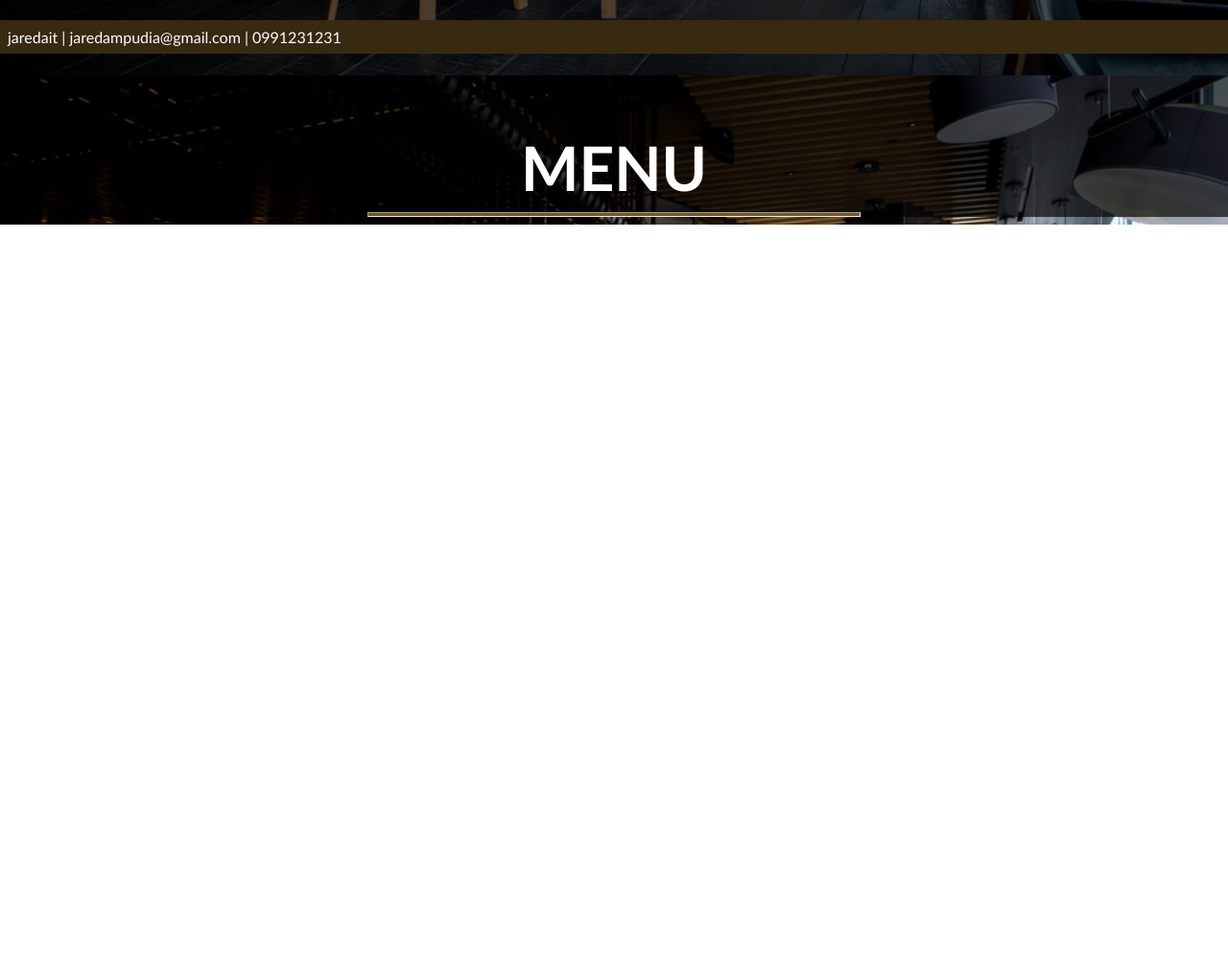
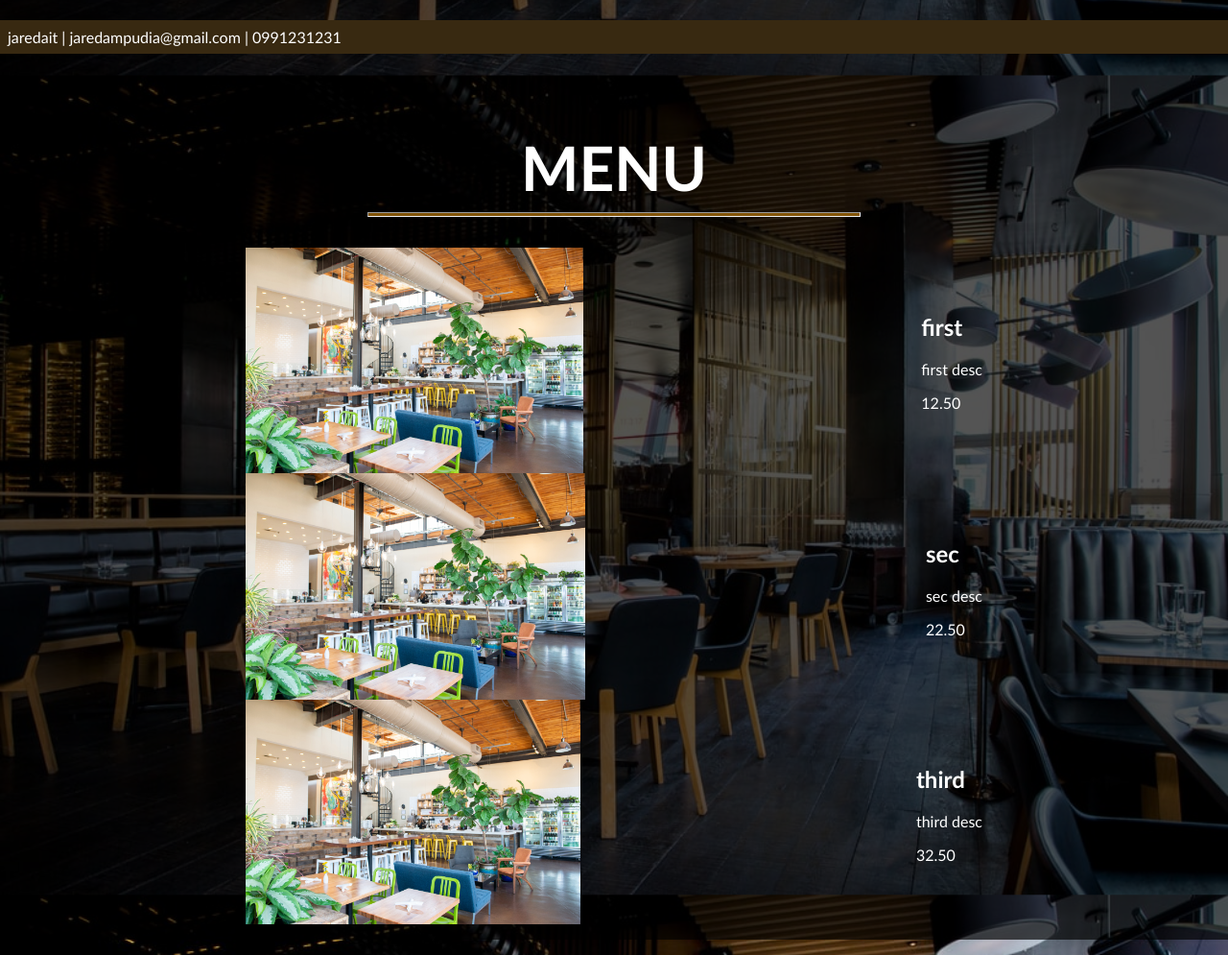
Before and after one commit to jaredait/restaurant, a website built with webpack: page dist/index.html in a window 1280 px wide. Shown: the part 1629-2624 px from the top of the page at 96% size. Before the commit the page ends 1863 px from the top, so only its background shows below. Built offline with nearby package versions, Linux system fonts and the light colour scheme.

Commit message:
display the menu list items on the menu page section

```diff
--- a/src/menu-page/menu-page.js
+++ b/src/menu-page/menu-page.js
@@ -1,4 +1,78 @@
 import './style.css';
+import cafeImg from './../img/cafe.jpg';
+
+// object that contains the fields that'll be displayed on the menu page
+let menuItem = (name, description, imgUrl, price) => {
+    const setName = (newName) => { name = newName };
+    const setDesc = (newDesc) => { desc = newDesc };
+    const setImgUrl = (newImgUrl) => { imgUrl = newImgUrl };
+    const setPrice = (newPrice) => { price = newPrice };
+
+    const getName = () => name;
+    const getDesc = () => description;
+    const getImgUrl = () => imgUrl;
+    const getPrice = () => price;
+
+    return {
+        // getters and setters
+        setName,    getName,
+        setDesc,    getDesc,
+        setImgUrl,  getImgUrl,
+        setPrice,   getPrice,
+    }
+};
+
+const getMenuItems = () => {
+    return [
+        menuItem('first', 'first desc', cafeImg, '12.50'),
+        menuItem('sec', 'sec desc', cafeImg, '22.50'),
+        menuItem('third', 'third desc', cafeImg, '32.50'),
+    ];
+};
+
+const getItemCard = (item) => {
+    const cardContainer = document.createElement('div');
+    const infoContainer = document.createElement('div');
+    const cardImg = new Image();
+    const hName = document.createElement('h2');
+    const pDesc = document.createElement('p');
+    const pPrice = document.createElement('p');
+
+    cardImg.src = item.getImgUrl();
+    cardImg.classList.add('med-img');
+    cardImg.classList.add('card-img');
+
+    hName.textContent = item.getName();
+    hName.classList.add('card-name');
+
+    pDesc.textContent = item.getDesc();
+    pDesc.classList.add('card-desc');
+
+    pPrice.textContent = item.getPrice();
+    pPrice.classList.add('card-price');
+
+    cardContainer.classList.add('item-card');
+    infoContainer.classList.add('card-info');
+
+    infoContainer.append(hName, pDesc, pPrice);
+    cardContainer.append(cardImg, infoContainer);
+
+    return cardContainer;
+}
+
+const loadMenuList = () => {
+    const listContainer = document.createElement('div');
+    const menuItems = getMenuItems();
+
+    listContainer.classList.add('menu-list');
+
+    menuItems.forEach(item => {
+        let tempCard = getItemCard(item);
+        listContainer.appendChild(tempCard);
+    });
+
+    return listContainer;
+}
 
 const loadTitle = () => {
     const h1Menu = document.createElement('h1');
@@ -19,11 +93,15 @@ const loadMenuPage = () => {
     const divContainer = document.createElement('div');
 
     divContainer.appendChild(loadTitle());
+    divContainer.appendChild(loadMenuList());
+
     divContainer.classList.add('displayed');
     divContainer.classList.add('main-container');
 
     return divContainer;
 }
+
+
 
 // create a div that will load the menu items. this div will have the class that
 // displays the grid
--- a/src/menu-page/style.css
+++ b/src/menu-page/style.css
@@ -16,3 +16,52 @@
     width: 40vw;
     background-color: var(--main-brown);
 }
+
+/* menu items card classes */
+.menu-list {
+    padding: 1em;
+    margin: 1em;
+    display: grid;
+    justify-content: center;
+    align-items: center;
+    grid-template-rows: repeat(auto-fit, minmax(100px, 1fr));
+    color: #ffffff;
+    font-family: var(--main-font);
+}
+
+.item-card{
+    padding: 0;
+    margin: 0;
+    width: 60vw;
+    display: grid;
+    justify-content: center;
+    align-items: center;
+    grid-template-areas:
+    "img info";
+};
+
+.card-img {
+    grid-area: img;
+}
+
+.card-info {
+    grid-area: info;
+}
+/*
+.card-name {
+    grid-area: name;
+}
+
+.card-desc {
+    grid-area: desc;
+}
+
+.card-price {
+    grid-area: price;
+}
+*/
+.med-img {
+    display: inline-block;
+    max-width: 50%;
+    height: auto;
+}
```
